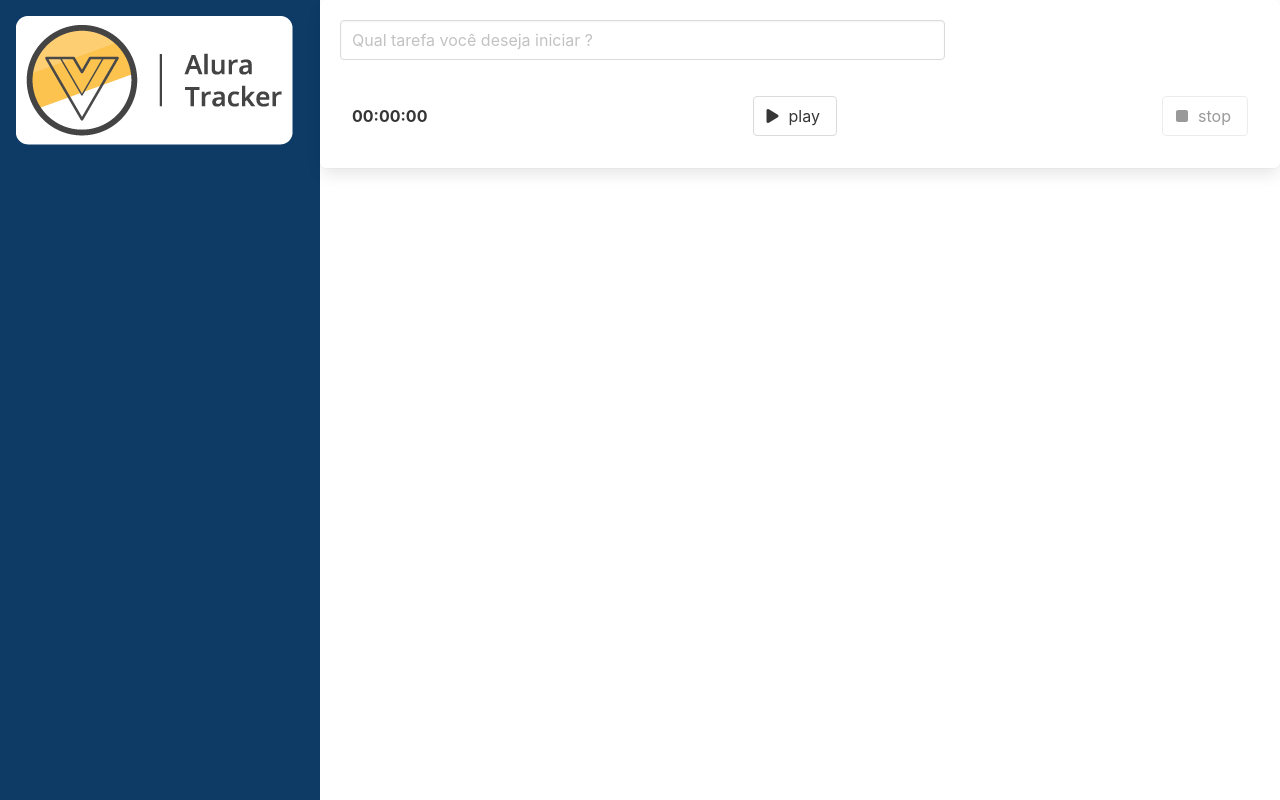
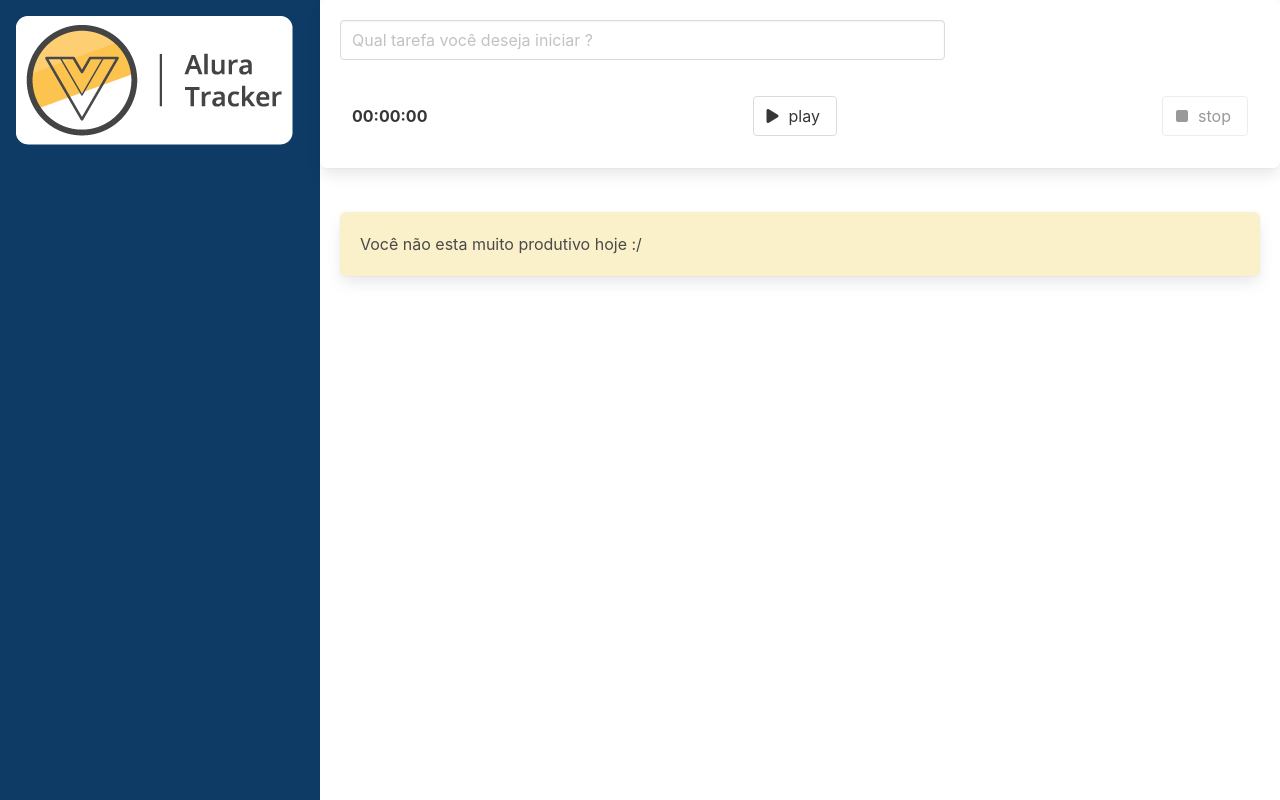
Before and after one commit to AntonyRafael/alura-courses, a Vue app in the folder Vue/vue3-alura-tracker/: page / in a window 1280 px wide. Built offline with nearby package versions, Linux system fonts and the light colour scheme.

Commit message:
Box component

```diff
--- a/Vue/vue3-alura-tracker/src/App.vue
+++ b/Vue/vue3-alura-tracker/src/App.vue
@@ -4,7 +4,13 @@
       <BarraLateral />
     </div>
     <div class="column is-three-quarter">
-      <Formulario />
+      <Formulario @aoSalvarTarefa="salvarTarefa" />
+      <div class="lista">
+        <Tarefa  v-for="tarefa,index in tarefas" :key="index" :tarefa="tarefa"/>
+      <Box v-if="listaEstaVazia">
+        Você não esta muito produtivo hoje :/
+      </Box>
+      </div>
     </div>
   </main>
 </template>
@@ -13,13 +19,33 @@
 import { defineComponent } from 'vue';
 import BarraLateral from "@/components/BarraLateral.vue"
 import Formulario from "@/components/Formulario.vue"
+import Box from "@/components/Box.vue"
+import Tarefa from "@/components/Tarefa.vue"
+import ITarefa from "@/interfaces/ITarefa"
 
 export default defineComponent({
   name: 'App',
-  components: { BarraLateral, Formulario  }
+  components: { BarraLateral, Formulario, Tarefa, Box  },
+  data() {
+    return {
+      tarefas: [] as ITarefa[]
+    }
+  },
+  methods: {
+    salvarTarefa(tarefa: ITarefa) {
+      this.tarefas.push(tarefa)
+    }
+  },
+  computed: {
+    listaEstaVazia() : boolean {
+      return this.tarefas.length === 0
+    }
+  }
 });
 </script>
 
-<style>
-
+<style scoped>
+.lista {
+  padding: 1.25rem;
+}
 </style>
--- /dev/null
+++ b/Vue/vue3-alura-tracker/src/components/Box.vue
@@ -0,0 +1,19 @@
+<template>
+  <div class="box has-text=wight-bold">
+    <slot></slot>
+  </div>
+</template>
+
+<script lang="ts">
+import { defineComponent } from "vue";
+
+export default defineComponent({
+  name: "Box",
+});
+</script>
+
+<style scoped>
+.box {
+  background: #faf0ca;
+}
+</style>
--- a/Vue/vue3-alura-tracker/src/components/Formulario.vue
+++ b/Vue/vue3-alura-tracker/src/components/Formulario.vue
@@ -27,6 +27,7 @@
 export default defineComponent({
   name: "Formulario",
   components: { Temporizador },
+  emits: ['aoSalvarTarefa'],
   data() {
     return {
       descricao: "",
@@ -34,8 +35,10 @@
   },
   methods: {
     finalizarTarefa(tempoDecorrido: number): void {
-      console.log("tempo", tempoDecorrido);
-      console.log("tarefa", this.descricao);
+      this.$emit('aoSalvarTarefa', {
+        duracaoEmSegundos: tempoDecorrido,
+        descricao: this.descricao
+      })
       this.descricao = ''
     },
   },
--- /dev/null
+++ b/Vue/vue3-alura-tracker/src/components/Tarefa.vue
@@ -0,0 +1,33 @@
+<template>
+  <Box>
+    <div class="columns">
+      <div class="column is-7">
+        {{ tarefa.descricao || "Tarefa sem descrição" }}
+      </div>
+      <div class="column">
+        <Cronometro :tempoEmSegundos="tarefa.duracaoEmSegundos" />
+      </div>
+    </div>
+  </Box>
+</template>
+
+<script lang="ts">
+import ITarefa from "@/interfaces/ITarefa";
+import { defineComponent, PropType } from "vue";
+import Cronometro from "./Cronometro.vue";
+import Box from "./Box.vue";
+
+export default defineComponent({
+  name: "Tarefa",
+  props: {
+    tarefa: {
+      type: Object as PropType<ITarefa>,
+      required: true,
+    },
+  },
+  components: {
+    Cronometro,
+    Box,
+  },
+});
+</script>
--- /dev/null
+++ b/Vue/vue3-alura-tracker/src/interfaces/ITarefa.ts
@@ -0,0 +1,4 @@
+export default interface ITarefa {
+  duracaoEmSegundos: number,
+  descricao: string
+}
```
